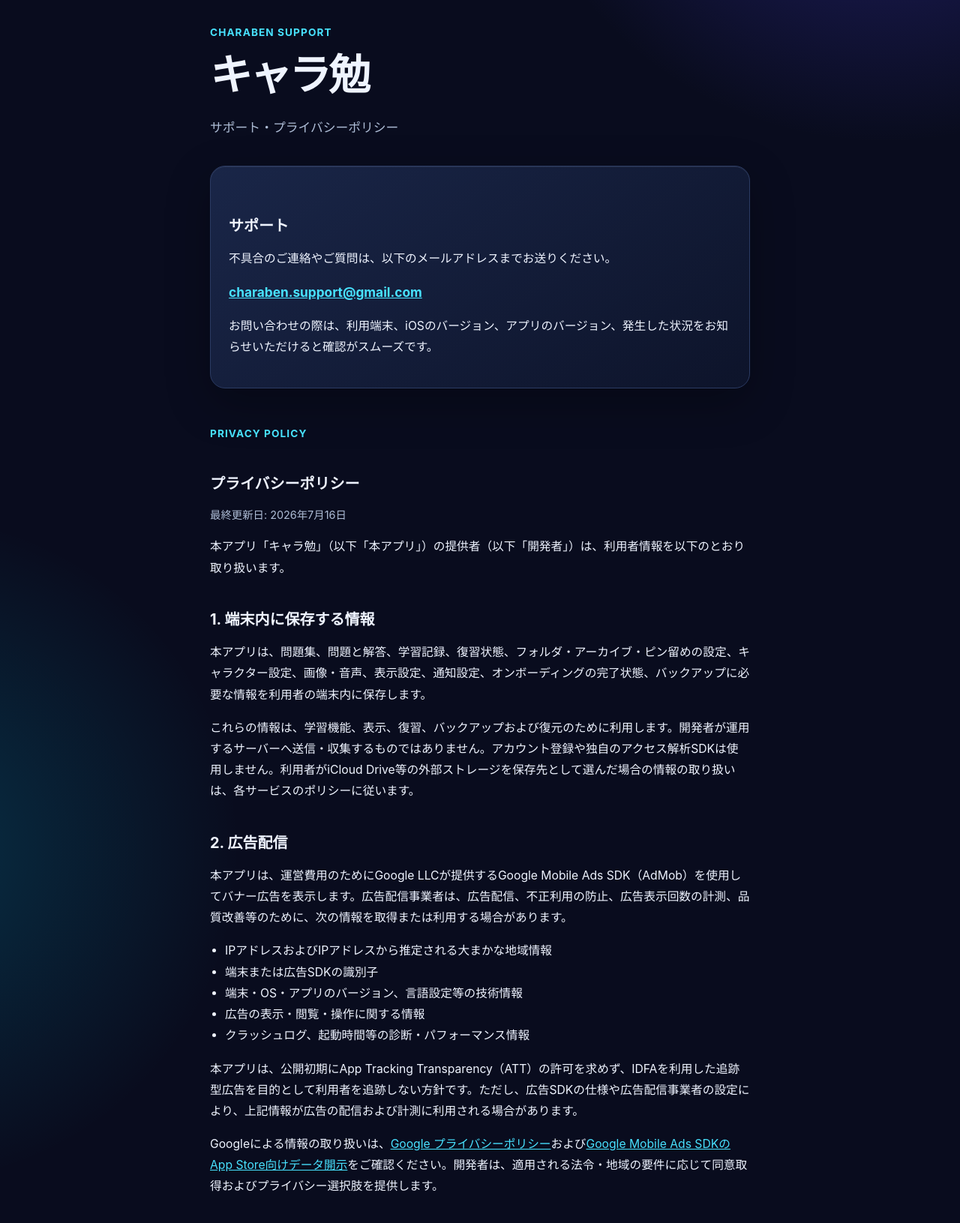
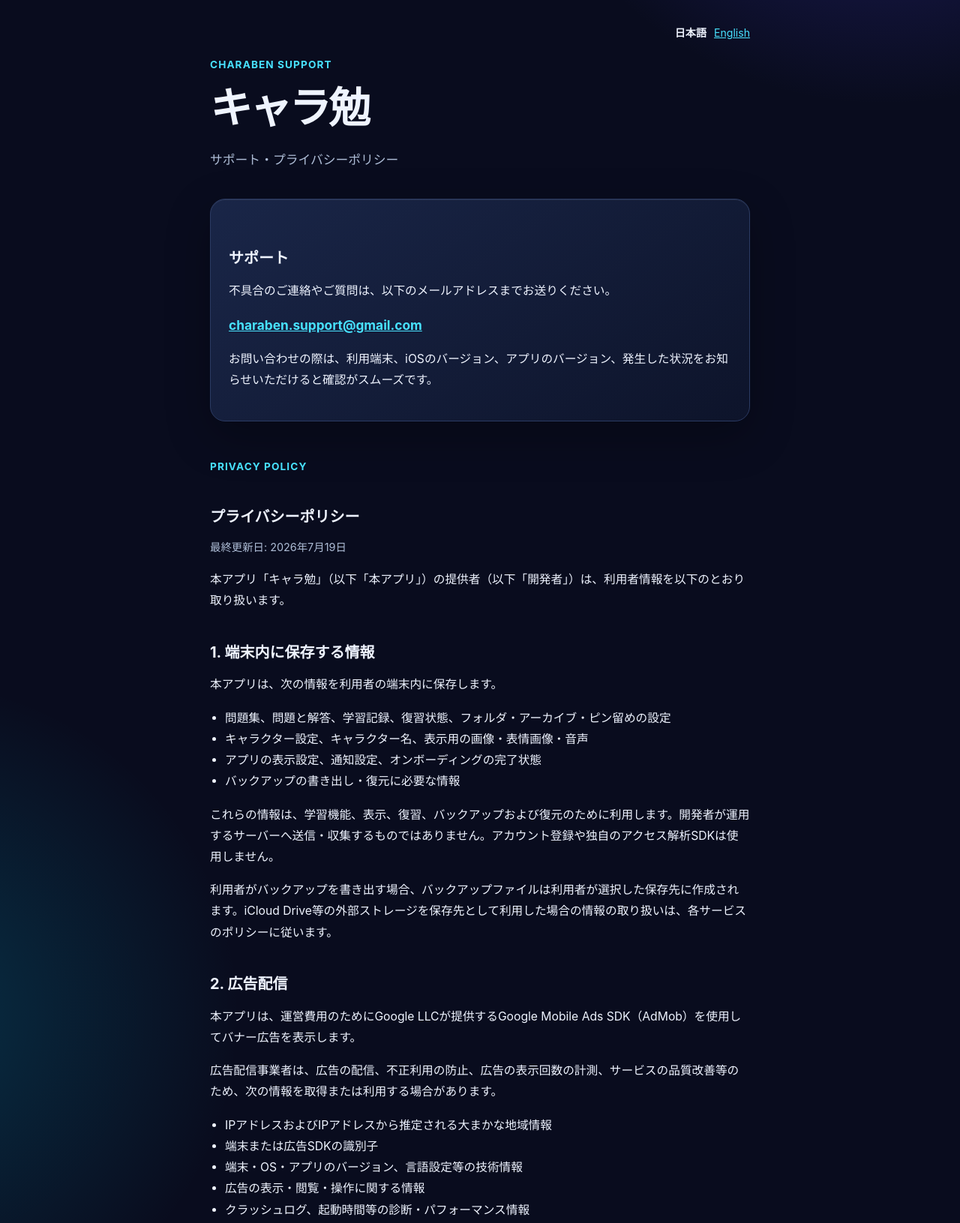
Before and after one commit to charaben-app/charaben-app.github.io, a plain HTML site: page index.html in a window 1280 px wide. Shown: the part 53-1684 px from the top of the page at 75% size. Drawn offline with Linux system fonts and the light colour scheme.

Commit message:
Add Japanese and English language switch
Updated the HTML structure and styles, added language selector, and revised privacy policy details.

```diff
--- a/index.html
+++ b/index.html
@@ -6,36 +6,145 @@
   <meta name="description" content="キャラ勉のサポートとプライバシーポリシー">
   <title>キャラ勉 | サポートとプライバシーポリシー</title>
   <style>
-:root{--ink:#eff4ff;--muted:#aebdd6;--canvas:#090c1e;--card:#111a34;--blue:#48e2ff;--line:#2b3b63}*{box-sizing:border-box}body{margin:0;color:var(--ink);background:radial-gradient(circle at 92% -10%,rgb(83 72 255 / 38%) 0,transparent 32rem),radial-gradient(circle at -10% 44%,rgb(0 215 255 / 18%) 0,transparent 28rem),var(--canvas);font-family:-apple-system,BlinkMacSystemFont,"Hiragino Sans","Yu Gothic",sans-serif;line-height:1.8}main{max-width:760px;margin:0 auto;padding:56px 20px 80px}header{padding:28px 0 36px}.eyebrow{margin:0 0 8px;color:var(--blue);font-size:.85rem;font-weight:700;letter-spacing:.08em}h1,h2{line-height:1.35}h1{margin:0;font-size:clamp(2rem,8vw,3.5rem);letter-spacing:-.06em}h2{margin:2.6rem 0 .8rem;font-size:1.25rem}p,li{font-size:.98rem}.lead{margin:16px 0 0;color:var(--muted);font-size:1.05rem}.card{padding:24px;background:linear-gradient(145deg,rgb(26 39 74 / 94%),rgb(13 20 43 / 94%));border:1px solid var(--line);border-radius:20px;box-shadow:0 20px 58px rgb(0 0 0 / 28%),inset 0 1px 0 rgb(255 255 255 / 8%)}.contact{margin:0;font-size:1.08rem;font-weight:700}a{color:var(--blue);overflow-wrap:anywhere}ul{padding-left:1.25rem}.policy{margin-top:48px}.updated,footer{color:var(--muted);font-size:.9rem}footer{margin-top:52px;font-size:.85rem}@media(max-width:480px){main{padding-top:34px}.card{padding:20px;border-radius:16px}}
+    :root {
+      color-scheme: light;
+      --ink: #eff4ff;
+      --muted: #aebdd6;
+      --canvas: #090c1e;
+      --card: #111a34;
+      --blue: #48e2ff;
+      --line: #2b3b63;
+    }
+
+    * { box-sizing: border-box; }
+
+    body {
+      margin: 0;
+      color: var(--ink);
+      background:
+        radial-gradient(circle at 92% -10%, rgb(83 72 255 / 38%) 0, transparent 32rem),
+        radial-gradient(circle at -10% 44%, rgb(0 215 255 / 18%) 0, transparent 28rem),
+        var(--canvas);
+      font-family: -apple-system, BlinkMacSystemFont, "Hiragino Sans", "Yu Gothic", sans-serif;
+      line-height: 1.8;
+    }
+
+    main { max-width: 760px; margin: 0 auto; padding: 56px 20px 80px; }
+
+    header { padding: 28px 0 36px; }
+
+    .eyebrow {
+      margin: 0 0 8px;
+      color: var(--blue);
+      font-size: 0.85rem;
+      font-weight: 700;
+      letter-spacing: 0.08em;
+    }
+
+    h1, h2 { line-height: 1.35; }
+
+    h1 { margin: 0; font-size: clamp(2rem, 8vw, 3.5rem); letter-spacing: -0.06em; }
+    h2 { margin: 2.6rem 0 0.8rem; font-size: 1.25rem; }
+    p, li { font-size: 0.98rem; }
+
+    .lead { margin: 16px 0 0; color: var(--muted); font-size: 1.05rem; }
+
+    .card {
+      padding: 24px;
+      background: linear-gradient(145deg, rgb(26 39 74 / 94%), rgb(13 20 43 / 94%));
+      border: 1px solid var(--line);
+      border-radius: 20px;
+      box-shadow: 0 20px 58px rgb(0 0 0 / 28%), inset 0 1px 0 rgb(255 255 255 / 8%);
+    }
+
+    .contact { margin: 0; font-size: 1.08rem; font-weight: 700; }
+    a { color: var(--blue); overflow-wrap: anywhere; }
+    .language { display: flex; justify-content: flex-end; gap: 10px; margin: 0 0 18px; font-size: 0.88rem; }
+    .language a[aria-current="page"] { color: var(--ink); font-weight: 700; text-decoration: none; }
+    ul { padding-left: 1.25rem; }
+    .policy { margin-top: 48px; }
+    .updated { color: var(--muted); font-size: 0.9rem; }
+    footer { margin-top: 52px; color: var(--muted); font-size: 0.85rem; }
+
+    @media (max-width: 480px) {
+      main { padding-top: 34px; }
+      .card { padding: 20px; border-radius: 16px; }
+    }
   </style>
 </head>
 <body>
   <main>
-<header><p class="eyebrow">CHARABEN SUPPORT</p><h1>キャラ勉</h1><p class="lead">サポート・プライバシーポリシー</p></header>
-<section class="card"><h2>サポート</h2><p>不具合のご連絡やご質問は、以下のメールアドレスまでお送りください。</p><p class="contact"><a href="mailto:charaben.support@gmail.com">charaben.support@gmail.com</a></p><p>お問い合わせの際は、利用端末、iOSのバージョン、アプリのバージョン、発生した状況をお知らせいただけると確認がスムーズです。</p></section>
-<section class="policy">
-<p class="eyebrow">PRIVACY POLICY</p><h2>プライバシーポリシー</h2><p class="updated">最終更新日: 2026年7月16日</p>
+    <header>
+      <nav class="language" aria-label="Language selector">
+        <a href="./" aria-current="page">日本語</a>
+        <a href="en/" lang="en">English</a>
+      </nav>
+      <p class="eyebrow">CHARABEN SUPPORT</p>
+      <h1>キャラ勉</h1>
+      <p class="lead">サポート・プライバシーポリシー</p>
+    </header>
+
+    <section class="card" aria-labelledby="support-title">
+      <h2 id="support-title">サポート</h2>
+      <p>不具合のご連絡やご質問は、以下のメールアドレスまでお送りください。</p>
+      <p class="contact"><a href="mailto:charaben.support@gmail.com">charaben.support@gmail.com</a></p>
+      <p>お問い合わせの際は、利用端末、iOSのバージョン、アプリのバージョン、発生した状況をお知らせいただけると確認がスムーズです。</p>
+    </section>
+
+    <section class="policy" aria-labelledby="privacy-title">
+      <p class="eyebrow">PRIVACY POLICY</p>
+      <h2 id="privacy-title">プライバシーポリシー</h2>
+      <p class="updated">最終更新日: 2026年7月19日</p>
       <p>本アプリ「キャラ勉」（以下「本アプリ」）の提供者（以下「開発者」）は、利用者情報を以下のとおり取り扱います。</p>
+
       <h2>1. 端末内に保存する情報</h2>
-<p>本アプリは、問題集、問題と解答、学習記録、復習状態、フォルダ・アーカイブ・ピン留めの設定、キャラクター設定、画像・音声、表示設定、通知設定、オンボーディングの完了状態、バックアップに必要な情報を利用者の端末内に保存します。</p>
-<p>これらの情報は、学習機能、表示、復習、バックアップおよび復元のために利用します。開発者が運用するサーバーへ送信・収集するものではありません。アカウント登録や独自のアクセス解析SDKは使用しません。利用者がiCloud Drive等の外部ストレージを保存先として選んだ場合の情報の取り扱いは、各サービスのポリシーに従います。</p>
+      <p>本アプリは、次の情報を利用者の端末内に保存します。</p>
+      <ul>
+        <li>問題集、問題と解答、学習記録、復習状態、フォルダ・アーカイブ・ピン留めの設定</li>
+        <li>キャラクター設定、キャラクター名、表示用の画像・表情画像・音声</li>
+        <li>アプリの表示設定、通知設定、オンボーディングの完了状態</li>
+        <li>バックアップの書き出し・復元に必要な情報</li>
+      </ul>
+      <p>これらの情報は、学習機能、表示、復習、バックアップおよび復元のために利用します。開発者が運用するサーバーへ送信・収集するものではありません。アカウント登録や独自のアクセス解析SDKは使用しません。</p>
+      <p>利用者がバックアップを書き出す場合、バックアップファイルは利用者が選択した保存先に作成されます。iCloud Drive等の外部ストレージを保存先として利用した場合の情報の取り扱いは、各サービスのポリシーに従います。</p>
+
       <h2>2. 広告配信</h2>
-<p>本アプリは、運営費用のためにGoogle LLCが提供するGoogle Mobile Ads SDK（AdMob）を使用してバナー広告を表示します。広告配信事業者は、広告配信、不正利用の防止、広告表示回数の計測、品質改善等のために、次の情報を取得または利用する場合があります。</p>
-<ul><li>IPアドレスおよびIPアドレスから推定される大まかな地域情報</li><li>端末または広告SDKの識別子</li><li>端末・OS・アプリのバージョン、言語設定等の技術情報</li><li>広告の表示・閲覧・操作に関する情報</li><li>クラッシュログ、起動時間等の診断・パフォーマンス情報</li></ul>
+      <p>本アプリは、運営費用のためにGoogle LLCが提供するGoogle Mobile Ads SDK（AdMob）を使用してバナー広告を表示します。</p>
+      <p>広告配信事業者は、広告の配信、不正利用の防止、広告の表示回数の計測、サービスの品質改善等のため、次の情報を取得または利用する場合があります。</p>
+      <ul>
+        <li>IPアドレスおよびIPアドレスから推定される大まかな地域情報</li>
+        <li>端末または広告SDKの識別子</li>
+        <li>端末・OS・アプリのバージョン、言語設定等の技術情報</li>
+        <li>広告の表示・閲覧・操作に関する情報</li>
+        <li>クラッシュログ、起動時間等の診断・パフォーマンス情報</li>
+      </ul>
       <p>本アプリは、公開初期にApp Tracking Transparency（ATT）の許可を求めず、IDFAを利用した追跡型広告を目的として利用者を追跡しない方針です。ただし、広告SDKの仕様や広告配信事業者の設定により、上記情報が広告の配信および計測に利用される場合があります。</p>
-<p>Googleによる情報の取り扱いは、<a href="https://policies.google.com/privacy?hl=ja">Google プライバシーポリシー</a>および<a href="https://developers.google.com/admob/ios/privacy/data-disclosure">Google Mobile Ads SDKのApp Store向けデータ開示</a>をご確認ください。開発者は、適用される法令・地域の要件に応じて同意取得およびプライバシー選択肢を提供します。</p>
-<h2>3. 通知、写真・音声・ファイル</h2>
-<p>利用者が学習リマインドを有効にした場合、本アプリは端末上のローカル通知を使用します。通知内容および通知設定を開発者のサーバーへ送信することはありません。</p>
-<p>利用者がキャラクター画像、表情画像または音声として選択したファイル、問題JSONまたはバックアップファイルは、本アプリ内の機能を提供するため端末上で処理・保存します。これらのファイルを開発者へ送信することはありません。</p>
-<h2>4. 外部AIサービス</h2>
+      <p>Googleによる情報の取り扱いは、<a href="https://policies.google.com/privacy?hl=ja">Google プライバシーポリシー</a>および<a href="https://developers.google.com/admob/ios/privacy/data-disclosure">Google Mobile Ads SDKのApp Store向けデータ開示</a>をご確認ください。</p>
+      <p>広告を表示する場合、開発者は、適用される法令・地域の要件に応じて同意取得およびプライバシー選択肢を提供します。</p>
+
+      <h2>3. 通知</h2>
+      <p>利用者が学習リマインドを有効にした場合、本アプリは端末上のローカル通知を使用します。通知内容および通知設定を、開発者のサーバーへ送信することはありません。</p>
+
+      <h2>4. 写真・音声・ファイルの取り込み</h2>
+      <p>利用者がキャラクター画像、表情画像または音声として選択したファイルは、キャラクター設定および表示のために端末内へ保存します。これらのファイルを開発者へ送信することはありません。</p>
+      <p>利用者が問題JSONまたはバックアップファイルを読み込む場合も、選択したファイルは本アプリ内の機能を提供するために端末上で処理します。</p>
+
+      <h2>5. 外部AIサービス</h2>
       <p>本アプリには、ChatGPT等の外部AIサービスで問題JSONを作成するためのプロンプトをコピーする機能があります。本アプリは外部AIサービスへ直接接続しません。外部AIサービスに情報を入力するかどうかは利用者の任意であり、入力後の情報は当該サービスのポリシーに従います。</p>
-<h2>5. 第三者への提供</h2>
+
+      <h2>6. 第三者への提供</h2>
       <p>開発者は、前記「2. 広告配信」に記載の広告配信事業者による情報の取り扱いを除き、利用者の学習内容、キャラクター設定、画像、音声およびバックアップ内容を第三者へ提供しません。</p>
-<h2>6. 未成年者の利用</h2>
+
+      <h2>7. 未成年者の利用</h2>
       <p>本アプリは、保護者の同意が必要となる年齢の利用者が利用する場合、適用法令に従い保護者の関与のもとで利用されることを想定しています。広告を含むため、App Storeの年齢レーティングおよび端末のコンテンツ制限をご確認ください。</p>
-<h2>7. お問い合わせ・改定</h2>
-<p>本ポリシーまたは情報の取り扱いに関するお問い合わせは、<a href="mailto:charaben.support@gmail.com">charaben.support@gmail.com</a>までご連絡ください。開発者は、法令、広告SDKの仕様または本アプリの機能変更に応じて本ポリシーを改定することがあります。重要な変更は、本ページまたは本アプリ内でお知らせします。</p>
+
+      <h2>8. お問い合わせ</h2>
+      <p>本ポリシーまたは情報の取り扱いに関するお問い合わせは、<a href="mailto:charaben.support@gmail.com">charaben.support@gmail.com</a>までご連絡ください。</p>
+
+      <h2>9. 改定</h2>
+      <p>開発者は、法令、広告SDKの仕様または本アプリの機能変更に応じて、本ポリシーを改定することがあります。重要な変更がある場合は、本ページまたは本アプリ内でお知らせします。</p>
     </section>
+
     <footer>© 2026 キャラ勉</footer>
   </main>
 </body>
```
Lines whose indentation alone changed are shown as unchanged.
